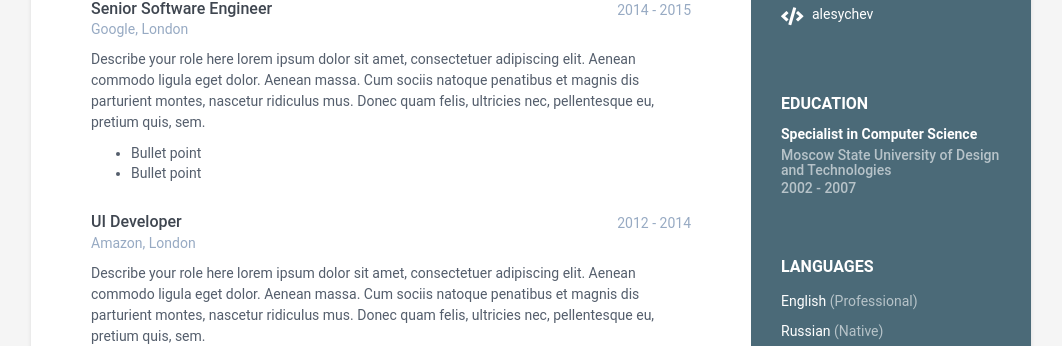
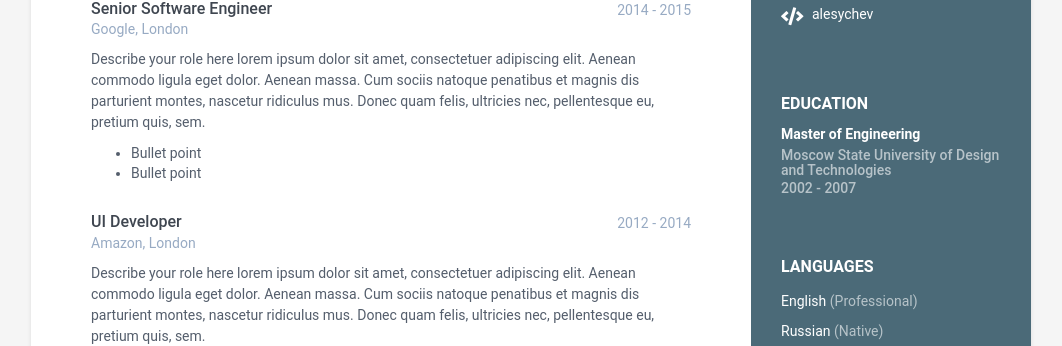
Before and after one commit to sychev/sychev.github.io, a Jekyll site: the page built from index.html, in a window 1280 px wide. Shown: the part 611-957 px from the top of the page, without its empty margins (109-1171 px from the left). Built offline with Jekyll 4.4.1, drawn with Linux system fonts in a browser that asks for light colours.

Commit message:
Update data.yml

```diff
--- a/_data/data.yml
+++ b/_data/data.yml
@@ -53,17 +53,18 @@ career-profile:
       Donec quam felis, ultricies nec, pellentesque eu.
       Second paragraph if required.
 education:
-    - degree: Specialist in Computer Science
+    - degree: Master of Engineering
       university: Moscow State University of Design and Technologies
       time: 2002 - 2007
       details: |
-        Describe your study here lorem ipsum dolor sit amet, consectetuer
-        adipiscing elit. Aenean commodo ligula eget dolor. Aenean massa. Cum
-        sociis natoque penatibus et magnis dis parturient montes, nascetur
-        ridiculus mus. Donec quam felis, ultricies nec, pellentesque eu,
-        pretium quis, sem.
-          - Bullet point
-          - Bullet point
+        CAD/CAM Systems
+    #    Describe your study here lorem ipsum dolor sit amet, consectetuer
+    #    adipiscing elit. Aenean commodo ligula eget dolor. Aenean massa. Cum
+    #    sociis natoque penatibus et magnis dis parturient montes, nascetur
+    #    ridiculus mus. Donec quam felis, ultricies nec, pellentesque eu,
+    #    pretium quis, sem.
+    #      - Bullet point
+    #      - Bullet point
     #- degree: BSc in Applied Mathematics
     #  university: Bristol University
     #  time: 2007 - 2011
```
